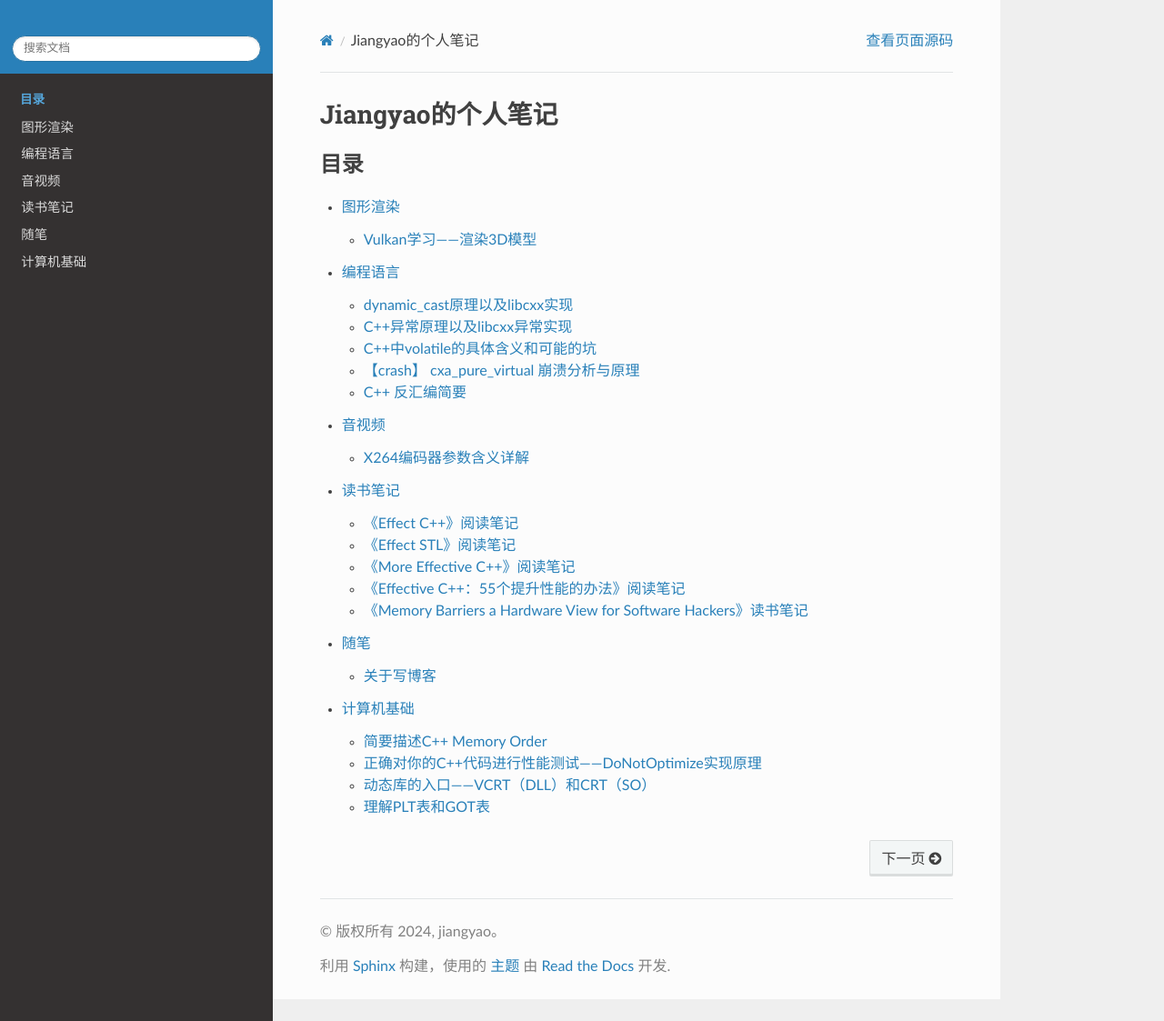
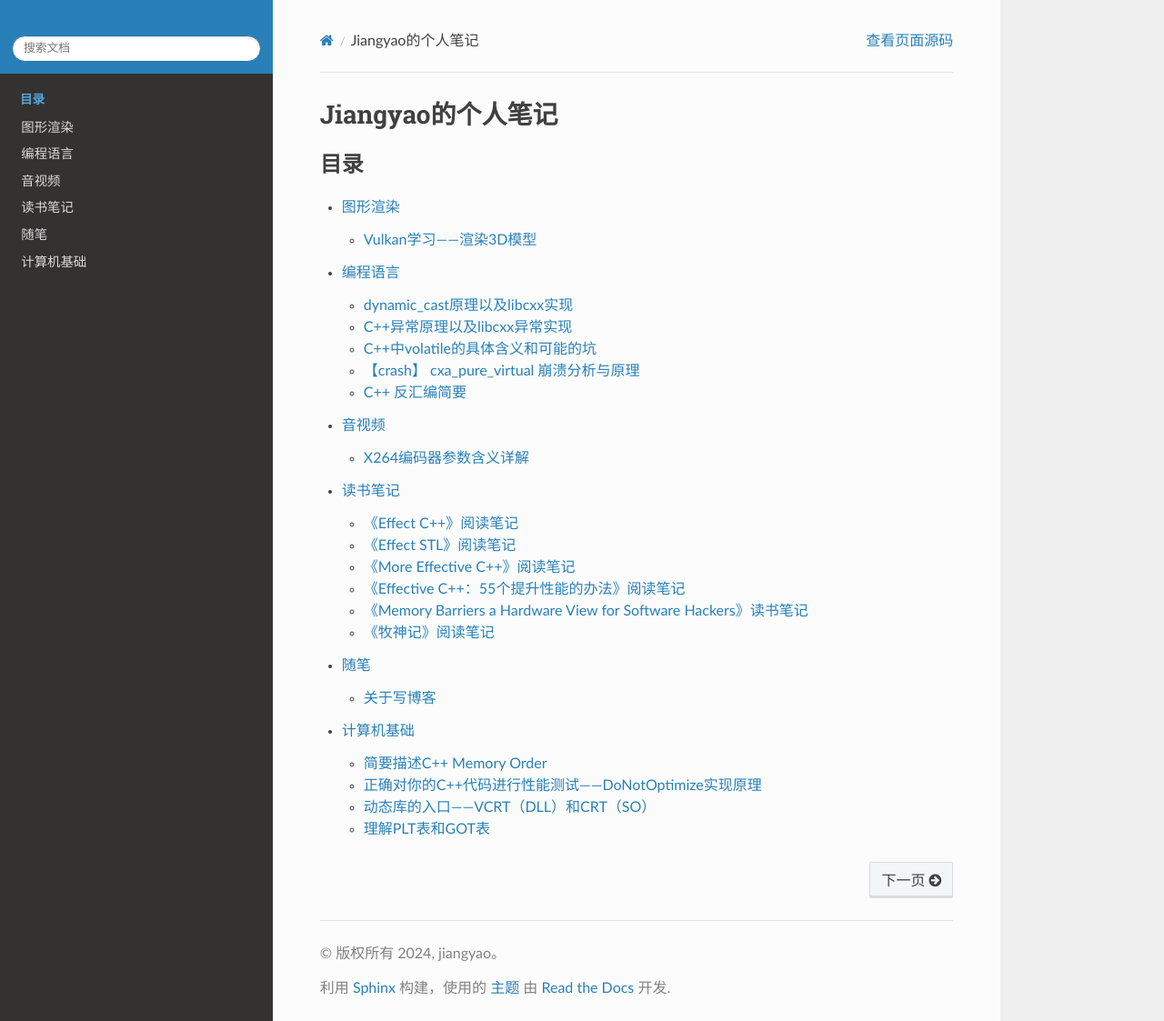
Before and after one commit to grayondream/MyNote, a Sphinx documentation site: the page built from source/index.rst, in a window 1280 px wide and 1123 px high. Shown: the whole window at 91% size. Built offline with Sphinx 7.4.7 and the Read the Docs theme 3.1.0, drawn with Linux system fonts in a browser that asks for light colours.

Commit message:
fix: add 《牧神记》阅读笔记

```diff
--- a/source/docs/读书笔记/index.rst
+++ b/source/docs/读书笔记/index.rst
@@ -10,3 +10,4 @@
    《More Effective C++》阅读笔记
    《Effective C++：55个提升性能的办法》阅读笔记
    《Memory Barriers a Hardware View for Software Hackers》读书笔记
+   《牧神记》阅读笔记
```
